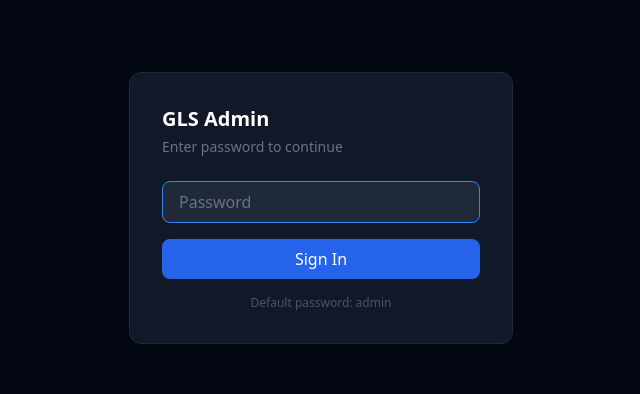
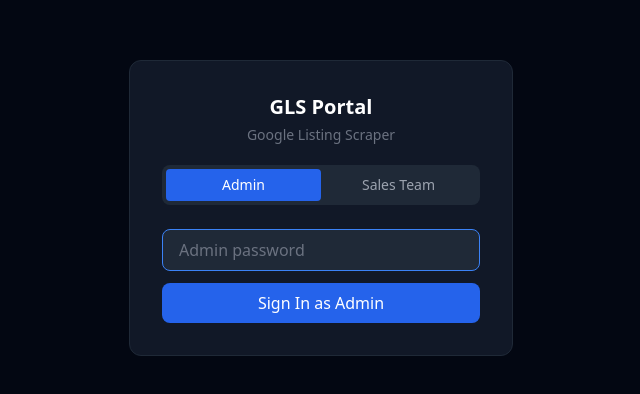
Before and after one commit to smokyweb/google-listing-scraper, a React (Vite) app in the folder client/: page /login in a window 1280 px wide. Shown: the part 192-586 px from the top of the page, without its empty margins (319-959 px from the left). Built offline with nearby package versions, Linux system fonts and the light colour scheme; the HTML template or start-up script is replaced by a standard one.

Commit message:
feat: salesperson login tab (email+password auth against sales_users table)

```diff
--- a/client/src/pages/Login.jsx
+++ b/client/src/pages/Login.jsx
@@ -1,48 +1,98 @@
 import { useState } from 'react';
-import { login } from '../api';
+import { login, setToken } from '../api';
+
+async function salespersonLogin(email, password) {
+  const res = await fetch('/api/auth/salesperson-login', {
+    method: 'POST',
+    headers: { 'Content-Type': 'application/json' },
+    body: JSON.stringify({ email, password }),
+  });
+  const data = await res.json();
+  if (!res.ok) throw new Error(data.error || 'Login failed');
+  setToken(data.token);
+  // Store user info for session
+  localStorage.setItem('gls_user', JSON.stringify(data.user));
+  localStorage.setItem('gls_role', data.role);
+  return data;
+}
 
 export default function Login({ onLogin }) {
+  const [tab, setTab] = useState('admin'); // 'admin' | 'salesperson'
   const [password, setPassword] = useState('');
+  const [email, setEmail] = useState('');
+  const [spPassword, setSpPassword] = useState('');
   const [error, setError] = useState('');
   const [loading, setLoading] = useState(false);
 
-  const handleSubmit = async (e) => {
+  const handleAdminSubmit = async (e) => {
     e.preventDefault();
-    setError('');
-    setLoading(true);
+    setError(''); setLoading(true);
     try {
       await login(password);
+      localStorage.setItem('gls_role', 'admin');
+      localStorage.removeItem('gls_user');
       onLogin();
-    } catch (err) {
-      setError(err.message);
-    } finally {
-      setLoading(false);
-    }
+    } catch (err) { setError(err.message); }
+    finally { setLoading(false); }
   };
+
+  const handleSalespersonSubmit = async (e) => {
+    e.preventDefault();
+    setError(''); setLoading(true);
+    try {
+      await salespersonLogin(email, spPassword);
+      onLogin();
+    } catch (err) { setError(err.message); }
+    finally { setLoading(false); }
+  };
+
+  const inp = 'w-full px-4 py-2 bg-gray-800 border border-gray-700 rounded-lg text-white placeholder-gray-500 focus:outline-none focus:border-blue-500 mb-3';
 
   return (
     <div className="min-h-screen flex items-center justify-center bg-gray-950">
-      <form onSubmit={handleSubmit} className="bg-gray-900 border border-gray-800 rounded-xl p-8 w-full max-w-sm">
-        <h1 className="text-xl font-bold text-white mb-1">GLS Admin</h1>
-        <p className="text-sm text-gray-500 mb-6">Enter password to continue</p>
+      <div className="bg-gray-900 border border-gray-800 rounded-xl p-8 w-full max-w-sm">
+        <h1 className="text-xl font-bold text-white mb-1 text-center">GLS Portal</h1>
+        <p className="text-sm text-gray-500 mb-5 text-center">Google Listing Scraper</p>
+
+        {/* Tabs */}
+        <div className="flex rounded-lg bg-gray-800 p-1 mb-6">
+          <button onClick={() => { setTab('admin'); setError(''); }}
+            className={`flex-1 py-1.5 rounded text-sm font-medium transition-colors ${tab === 'admin' ? 'bg-blue-600 text-white' : 'text-gray-400 hover:text-white'}`}>
+            Admin
+          </button>
+          <button onClick={() => { setTab('salesperson'); setError(''); }}
+            className={`flex-1 py-1.5 rounded text-sm font-medium transition-colors ${tab === 'salesperson' ? 'bg-blue-600 text-white' : 'text-gray-400 hover:text-white'}`}>
+            Sales Team
+          </button>
+        </div>
+
         {error && <div className="bg-red-900/50 border border-red-800 text-red-300 text-sm p-3 rounded-lg mb-4">{error}</div>}
-        <input
-          type="password"
-          value={password}
-          onChange={(e) => setPassword(e.target.value)}
-          placeholder="Password"
-          className="w-full px-4 py-2 bg-gray-800 border border-gray-700 rounded-lg text-white placeholder-gray-500 focus:outline-none focus:border-blue-500 mb-4"
-          autoFocus
-        />
-        <button
-          type="submit"
-          disabled={loading}
-          className="w-full py-2 bg-blue-600 hover:bg-blue-700 text-white rounded-lg font-medium transition-colors disabled:opacity-50"
-        >
-          {loading ? 'Signing in...' : 'Sign In'}
-        </button>
-        <p className="text-xs text-gray-600 mt-4 text-center">Default password: admin</p>
-      </form>
+
+        {tab === 'admin' && (
+          <form onSubmit={handleAdminSubmit}>
+            <input type="password" value={password} onChange={e => setPassword(e.target.value)}
+              placeholder="Admin password" className={inp} autoFocus />
+            <button type="submit" disabled={loading}
+              className="w-full py-2 bg-blue-600 hover:bg-blue-700 text-white rounded-lg font-medium transition-colors disabled:opacity-50">
+              {loading ? 'Signing in...' : 'Sign In as Admin'}
+            </button>
+          </form>
+        )}
+
+        {tab === 'salesperson' && (
+          <form onSubmit={handleSalespersonSubmit}>
+            <input type="email" value={email} onChange={e => setEmail(e.target.value)}
+              placeholder="Your email address" className={inp} autoFocus />
+            <input type="password" value={spPassword} onChange={e => setSpPassword(e.target.value)}
+              placeholder="Your password" className={inp} />
+            <button type="submit" disabled={loading}
+              className="w-full py-2 bg-green-600 hover:bg-green-700 text-white rounded-lg font-medium transition-colors disabled:opacity-50">
+              {loading ? 'Signing in...' : 'Sign In'}
+            </button>
+            <p className="text-xs text-gray-600 mt-3 text-center">Contact your admin if you need your login credentials.</p>
+          </form>
+        )}
+      </div>
     </div>
   );
 }
```
Also changed, not shown: 1 other file (tests, documents, lock files or other folders).
